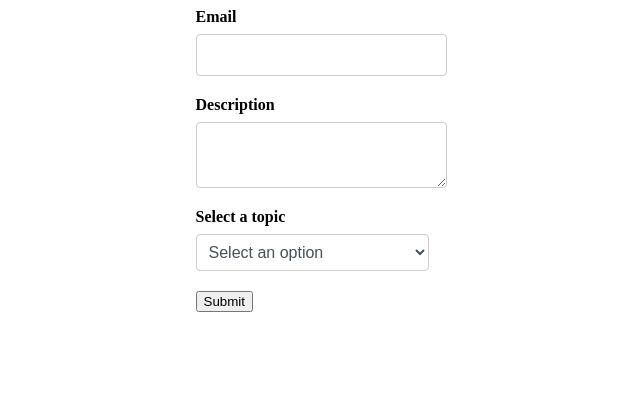
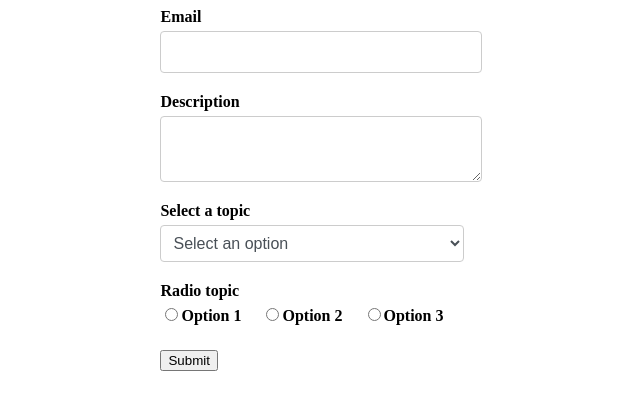
Before and after one commit to fachry99/React-Formik, a React (Vite) app in the folder Form-Demo/: page / in a window 1280 px wide. Shown: the top 410 px of the page, without its empty margins (328-968 px from the left). Built offline with nearby package versions, Linux system fonts and the light colour scheme.

Commit message:
Create radio buttons with 3 option

```diff
--- a/Form-Demo/src/App.css
+++ b/Form-Demo/src/App.css
@@ -4,13 +4,20 @@
 }
 
 label {
-  display: block;
-  margin-bottom: 0.5rem;
+  font-weight: bold;
+  display: flex;
+  margin-bottom: 5px;
+}
+
+input + label {
+  display: inline-flex;
+  margin-right: 20px;
   font-weight: bold;
 }
 
 input[type="text"],
 input[type="email"],
+input[type="password"],
 textarea,
 select {
   display: block;
--- a/Form-Demo/src/components/FormikContainer.jsx
+++ b/Form-Demo/src/components/FormikContainer.jsx
@@ -10,15 +10,23 @@
     { key: "Option 3", value: "option3" },
   ];
 
+  const radioOptions = [
+    { key: "Option 1", value: "rOption1" },
+    { key: "Option 2", value: "rOption2" },
+    { key: "Option 3", value: "rOption3" },
+  ];
+
   const initialValues = {
     email: "",
     description: "",
     selectOption: "",
+    radioOption: "",
   };
   const validationSchema = Yup.object({
     email: Yup.string().required("Required"),
     description: Yup.string().required("Required"),
     selectOption: Yup.string().required("Required"),
+    radioOption: Yup.string().required("Required"),
   });
   const onSubmit = (values) => {
     console.log("Form data", values);
@@ -48,6 +56,12 @@
             name="selectOption"
             options={dropdownOptions}
           />
+          <FormikControl
+            control="radio"
+            label="Radio topic"
+            name="radioOption"
+            options={radioOptions}
+          />
           <button type="submit">Submit</button>
         </Form>
       )}
--- a/Form-Demo/src/components/FormikControl.jsx
+++ b/Form-Demo/src/components/FormikControl.jsx
@@ -1,6 +1,7 @@
 import Input from "./Input";
 import Textarea from "./Textarea";
 import Select from "./Select";
+import RadioButton from "./RadioButton";
 
 function FormikControl(props) {
   const { control, ...rest } = props;
@@ -11,8 +12,8 @@
       return <Textarea {...rest} />;
     case "select":
       return <Select {...rest} />;
-    // case "radio":
-    //   return <Radio {...rest} />;
+    case "radio":
+      return <RadioButton {...rest} />;
     // case "checkbox":
     //   return <Checkbox {...rest} />;
     // case "date":
--- /dev/null
+++ b/Form-Demo/src/components/RadioButton.jsx
@@ -0,0 +1,34 @@
+import { Field, ErrorMessage } from "formik";
+import TextError from "./TextError";
+import React from "react";
+
+function RadioButton(props) {
+  const { label, name, options, ...rest } = props;
+  return (
+    <div className="form-control">
+      <label htmlFor={name}>{label}</label>
+      <Field name={name} {...rest}>
+        {({ field }) => {
+          console.log("Field", field);
+          return options.map((option) => {
+            return (
+              <React.Fragment key={option.key}>
+                <input
+                  type="radio"
+                  id={option.value}
+                  {...field}
+                  value={option.value}
+                  checked={field.value === option.value}
+                />
+                <label htmlFor={option.value}>{option.key}</label>
+              </React.Fragment>
+            );
+          });
+        }}
+      </Field>
+      <ErrorMessage component={TextError} name={name} />
+    </div>
+  );
+}
+
+export default RadioButton;
```
